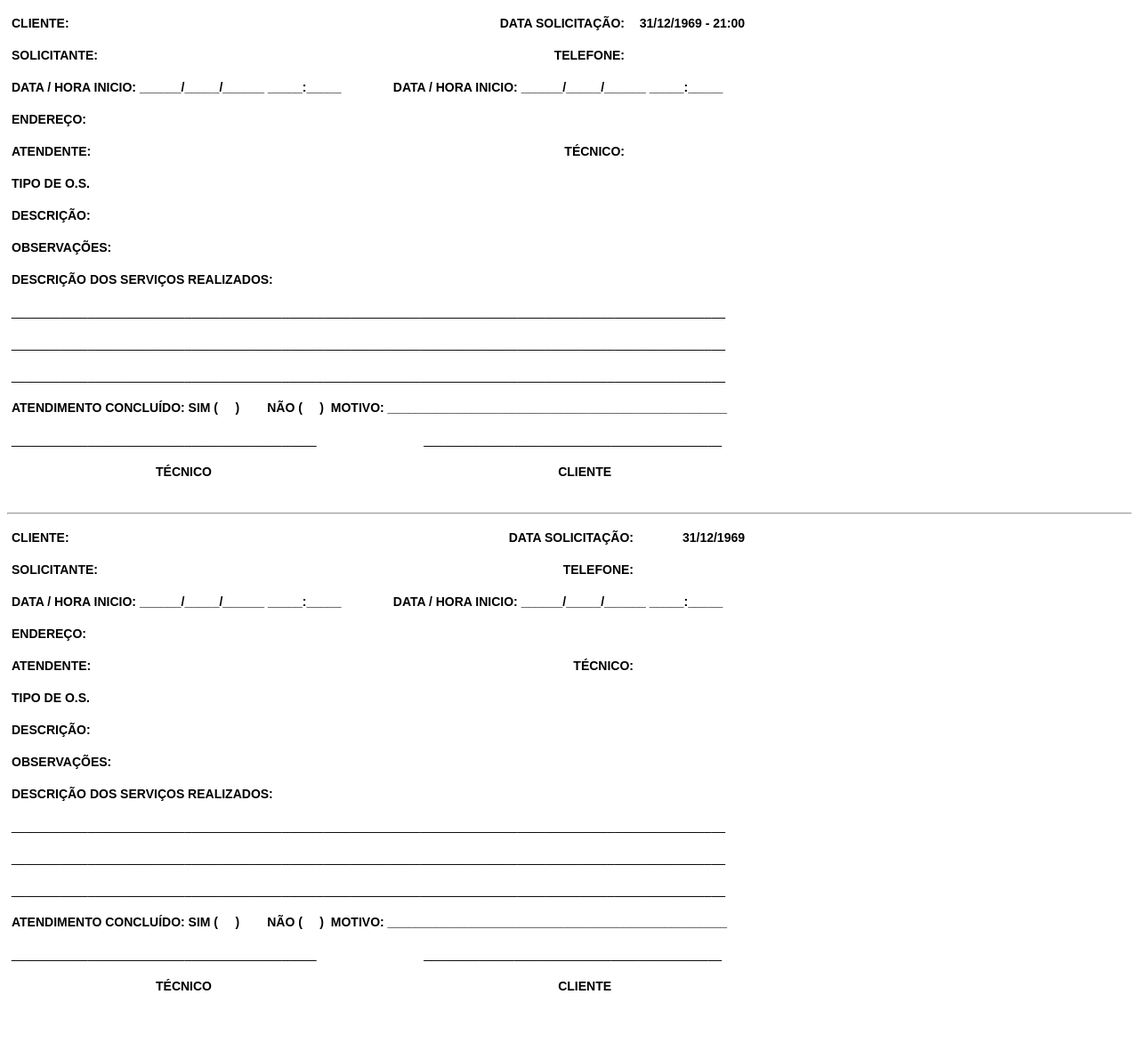
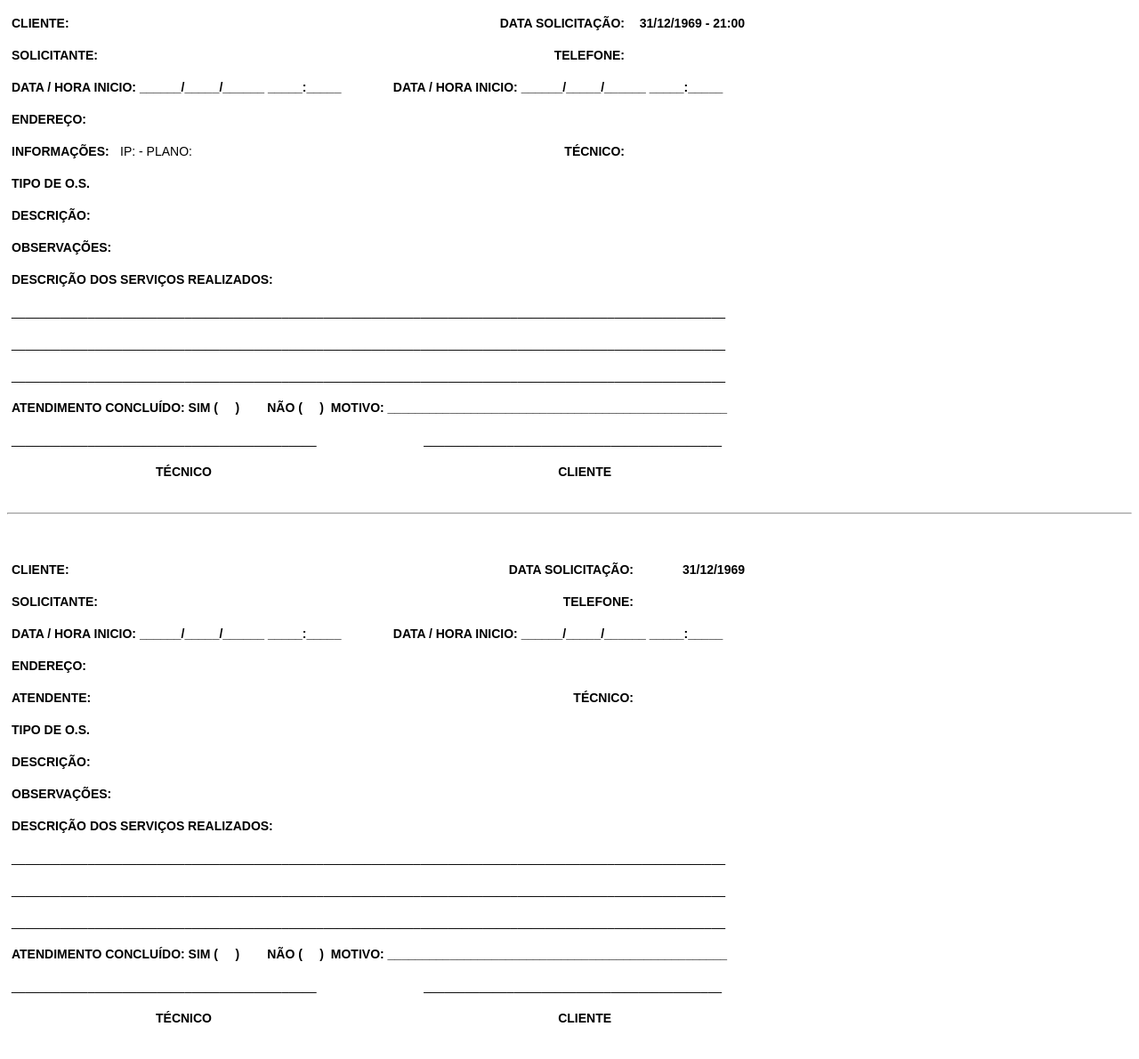
Before and after one commit to lucas-calixto/ControleOS, a PHP site: page /visao/imprimiros.php in a window 1280 px wide. Shown: the whole page at 89% size. Before the commit the page ends 1113 px from the top, so only its background shows below. Run offline with PHP 8.4, Linux system fonts and the light colour scheme; data comes from the database, SQL or seed files in the repository.

Commit message:
Acerto tela e impressão de O.S.

```diff
--- a/dao/ControleOS_DAO.php
+++ b/dao/ControleOS_DAO.php
@@ -129,6 +129,10 @@
             $cliente->setNome_cliente($retorno['nome_cliente']);
             $cliente->setTelefone_um_cliente($retorno['telefone_um_cliente']);
             $cliente->setEndereco_cliente($retorno['endereco_cliente']);
+            $cliente->setIp_cliente($retorno['ip_cliente']);
+            $cliente->setUser_pppoe_cliente($retorno['user_pppoe_cliente']);
+            $cliente->setPass_pppoe_cliente($retorno['pass_pppoe_cliente']);
+            $cliente->setPlano_cliente($retorno['plano_cliente']);
             $ordem->setCod_cliente_ordem($cliente);
 
             $atendente->setNome_atendente($retorno['nome_atentente']);
--- a/visao/imprimiros.php
+++ b/visao/imprimiros.php
@@ -2,8 +2,8 @@
 $host = filter_input(INPUT_SERVER, 'HTTP_HOST');
 $uri = rtrim(dirname(filter_input(INPUT_SERVER, 'PHP_SELF')), '/\\');
 
-define( 'DS', DIRECTORY_SEPARATOR );
-define( 'BASE_DIR', dirname( dirname( __FILE__ ) ) . DS );
+define('DS', DIRECTORY_SEPARATOR);
+define('BASE_DIR', dirname(dirname(__FILE__)) . DS);
 
 require_once BASE_DIR . 'controle' . DS . 'OrdemControle.php';
 require_once BASE_DIR . 'modelo' . DS . 'Ordem.php';
@@ -33,7 +33,7 @@
     <head>
         <meta charset="UTF-8">
         <title></title>
-        <link rel="icon" type="image/png" sizes="32x32" href="imagens/favicon-32x32.png">
+        <link rel="icon" type="image/png" sizes="32x32" href="../imagens/favicon-32x32.png">
     </head>
     <body onload="self.print();">
         <style type="text/css">
@@ -77,8 +77,11 @@
                 <td class="tg-yw4l" colspan="4"><?= $cliente->getEndereco_cliente() ?></td>
             </tr>
             <tr>
-                <td class="tg-9hbo">ATENDENTE:</td>
-                <td class="tg-yw4l"><?= $ordem->getCod_atendente_ordem()->getNome_atendente() ?></td>
+                <td class="tg-9hbo">INFORMAÇÕES:</td>
+                <td class="tg-yw4l">
+                    <?= "IP: " . $cliente->getIp_cliente() . " - " ?>
+                    <?= "PLANO: " . $cliente->getPlano_cliente() ?>
+                </td>
                 <td class="tg-yw4l"></td>
                 <td class="tg-l2oz">TÉCNICO:</td>
                 <td class="tg-yw4l"><?= $ordem->getCod_tecnico_ordem()->getNome_tecnico() ?></td>
@@ -132,8 +135,10 @@
         </table>
 
         <hr />
+        <br />
+        <br />
 
-                <table class="tg" style="table-layout: fixed; width: 834px">
+        <table class="tg" style="table-layout: fixed; width: 834px">
             <colgroup>
                 <col style="width: 122px">
                 <col style="width: 275px">
```
Also changed, not shown: visao/controleos.php (+9 -6 lines).
